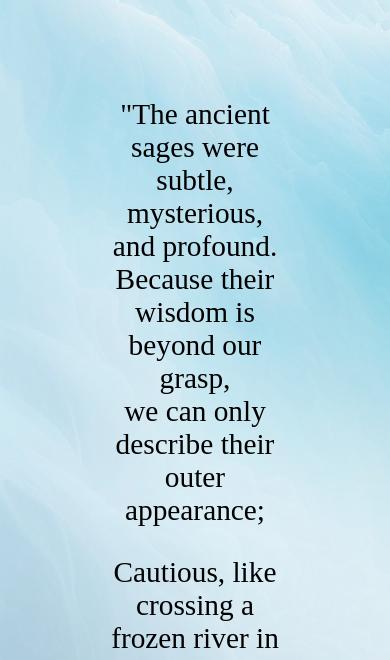
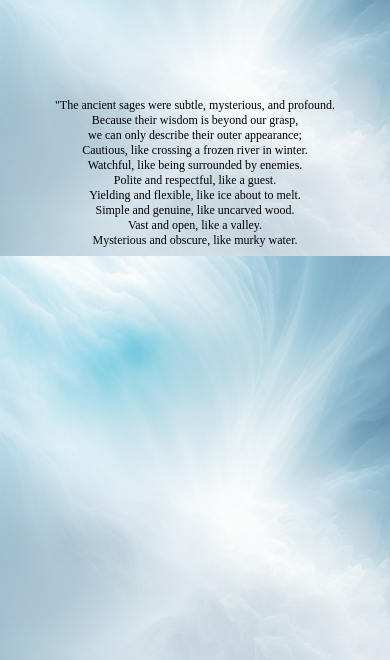
Before and after one commit to davidquinta10/A-Quote-Of-A-Book, a plain HTML site: page public/NM.html in a window 390 px wide. Shown: the part 178-838 px from the top of the page. Drawn offline with Linux system fonts and the light colour scheme; a web font is replaced by a local one.

Commit message:
Update style.css

```diff
--- a/style.css
+++ b/style.css
@@ -16,6 +16,12 @@ p{
   margin-left: 100px;
   margin-right: 100px;
 
+           @media (max-width: 767px) {
+    margin: 0 10px;
+    font-size: 12px;
+  }
+
+
 }
 
 h1{
```
